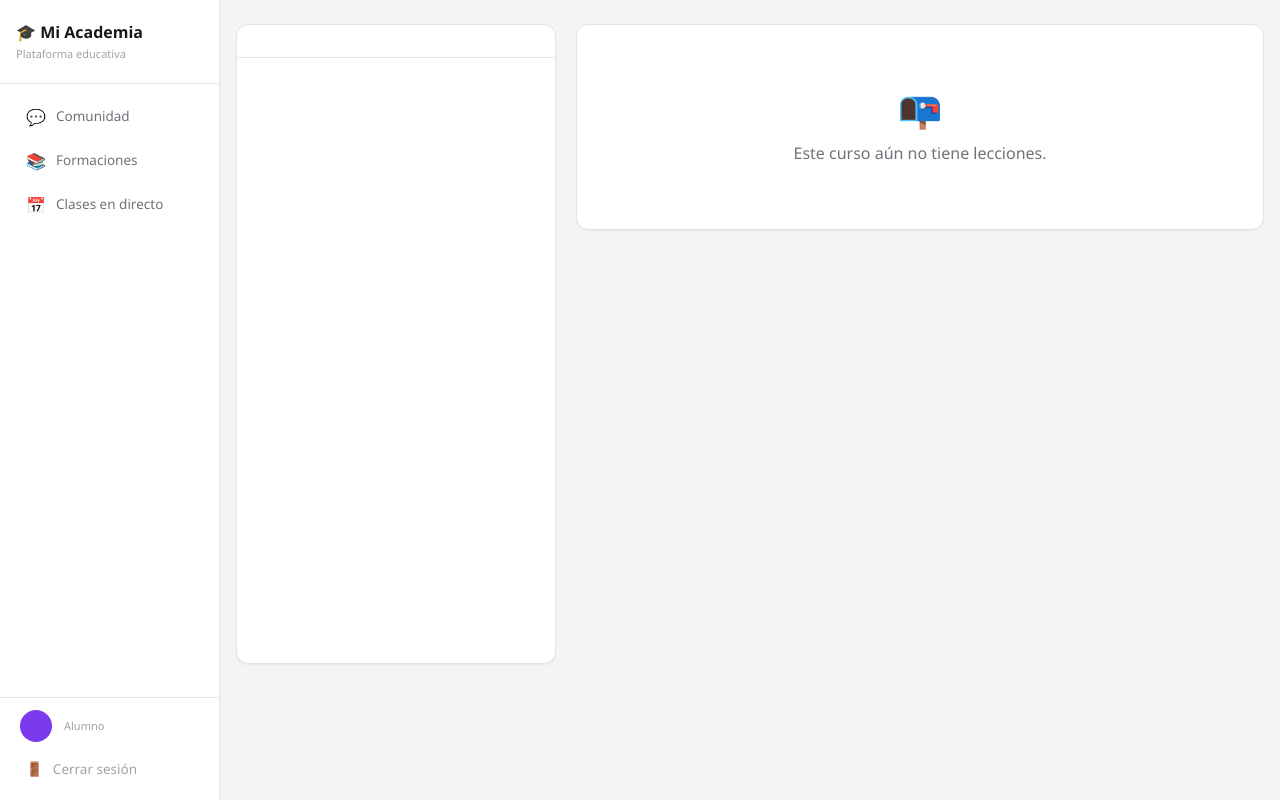
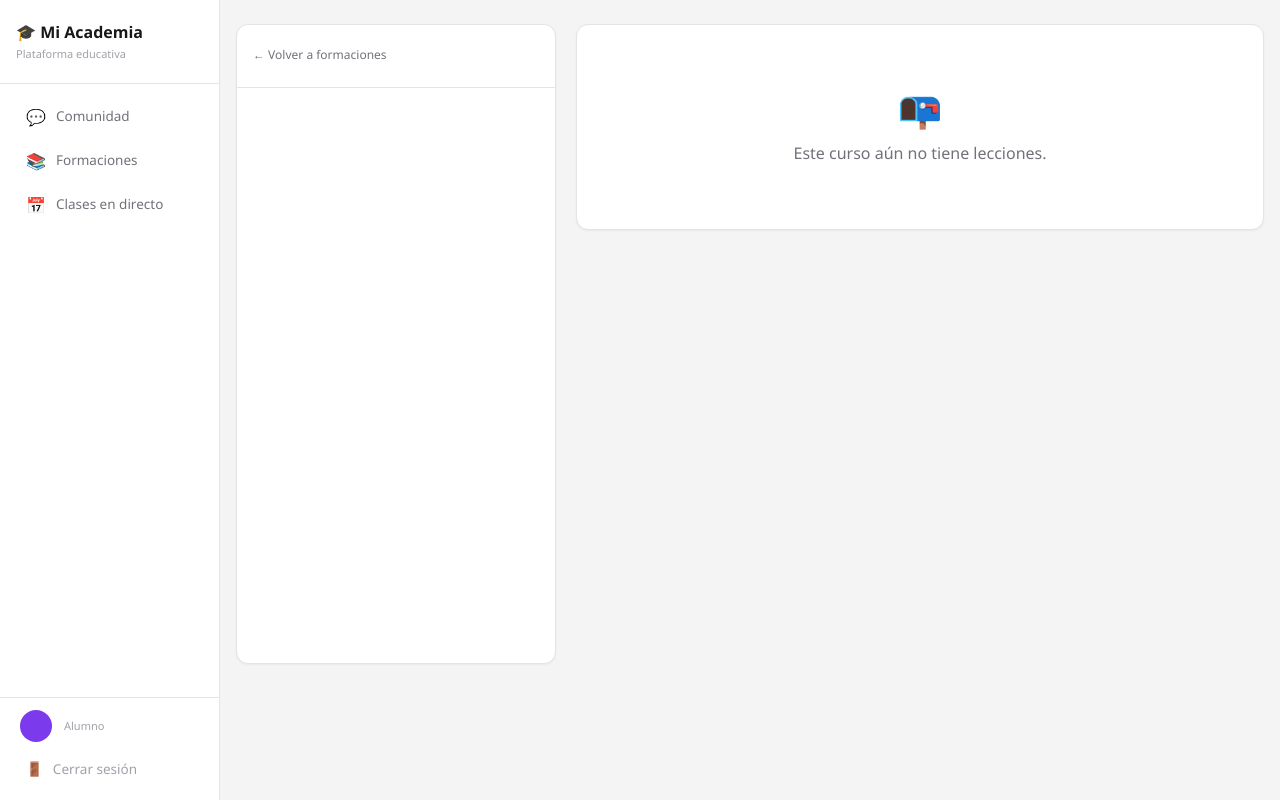
Before and after one commit to activehomees-png/miacademia, a Python web app: template templates/courses/learn.html in a window 1280 px wide. Run offline with Jinja, Linux system fonts and the light colour scheme; the template is opened without the code that fills it, so the values that code supplies are empty; some libraries are stand-ins or nearby versions.

Commit message:
Add back link to formaciones in learn page
Co-Authored-By: Claude Sonnet 4.6 <noreply@anthropic.com>

```diff
--- a/templates/courses/learn.html
+++ b/templates/courses/learn.html
@@ -10,6 +10,10 @@
 
     <!-- Header -->
     <div class="p-4 border-b border-[#e4e4e7]">
+      <a href="{{ url_for('courses') }}"
+         class="text-xs text-[#71717a] hover:text-[#18181b] inline-flex items-center gap-1 mb-2">
+        ← Volver a formaciones
+      </a>
       <h2 class="text-sm font-bold text-[#18181b] truncate">{{ course.title }}</h2>
 
       {% set total = course.lesson_count %}
```
